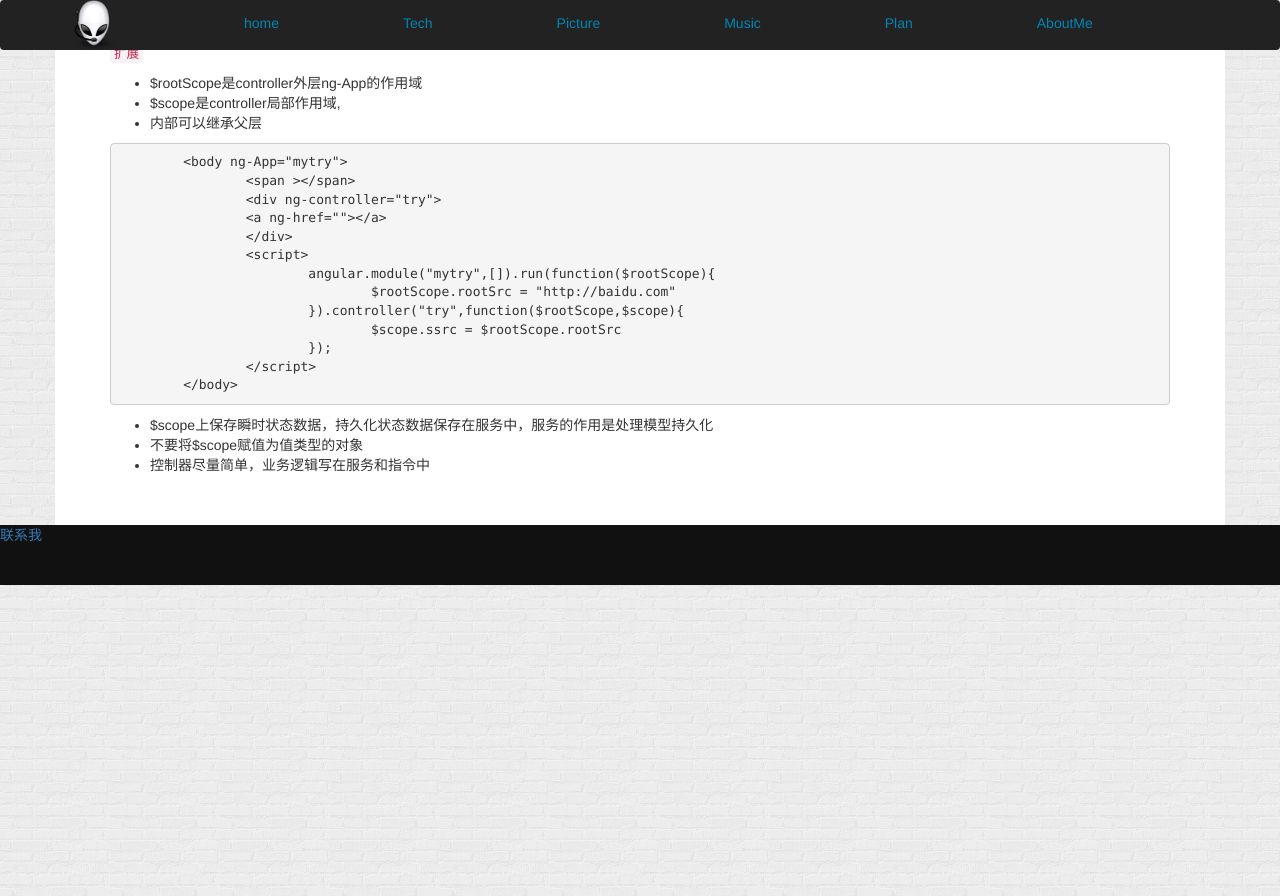
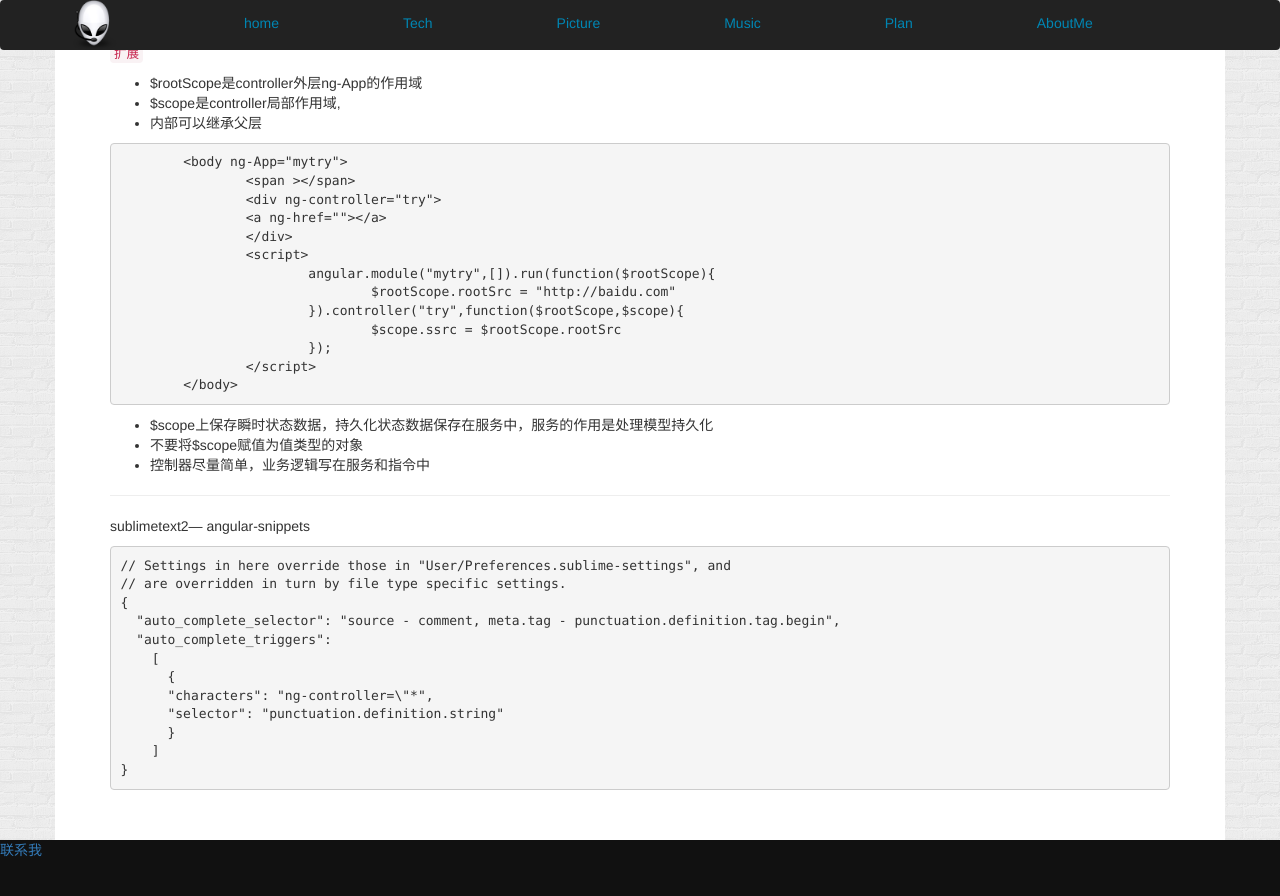
Before and after one commit to GeorageLiang/georageliang.github.com, a Jekyll site: the page built from md/angularJs.md, in a window 1280 px wide and 900 px high, scrolled down 1944 px. Shown: the top 896 px of the window. Built offline with Jekyll 4.4.1, drawn with Linux system fonts in a browser that asks for light colours; Markdown is read by kramdown in place of the engine named in the settings; comment, search, counter and statistics services are not loaded; before the commit the page ends 2529 px from its top, so only the background shows below that.

Commit message:
Update angularJs.md

````diff
--- a/md/angularJs.md
+++ b/md/angularJs.md
@@ -142,3 +142,23 @@ AngularJs 学习
 - $scope上保存瞬时状态数据，持久化状态数据保存在服务中，服务的作用是处理模型持久化
 - 不要将$scope赋值为值类型的对象
 - 控制器尽量简单，业务逻辑写在服务和指令中
+
+---
+
+sublimetext2---
+angular-snippets
+
+```
+// Settings in here override those in "User/Preferences.sublime-settings", and
+// are overridden in turn by file type specific settings.
+{
+  "auto_complete_selector": "source - comment, meta.tag - punctuation.definition.tag.begin",
+  "auto_complete_triggers":
+    [
+      {
+      "characters": "ng-controller=\"*",
+      "selector": "punctuation.definition.string"
+      }
+    ]
+}
+```
````
